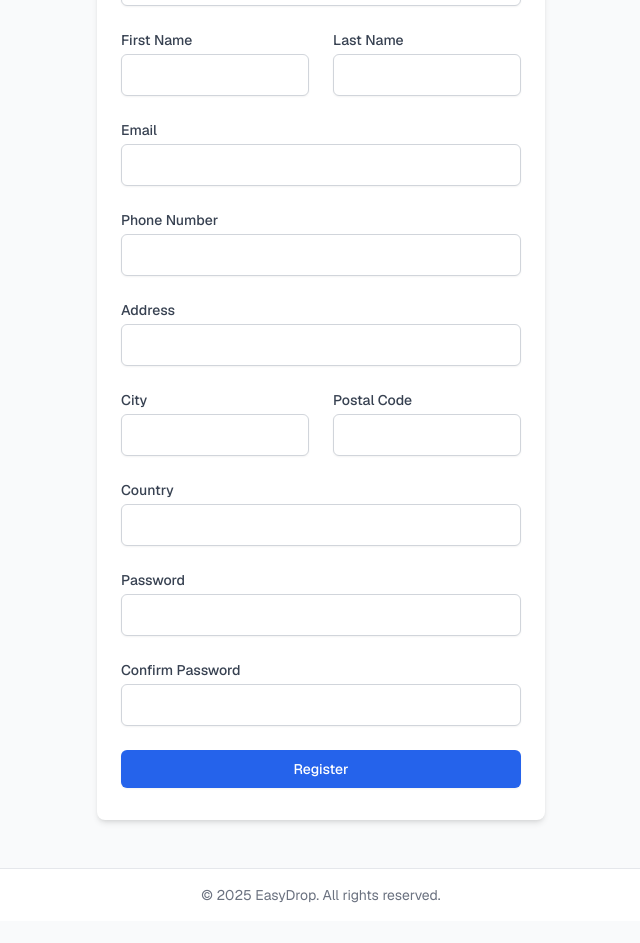
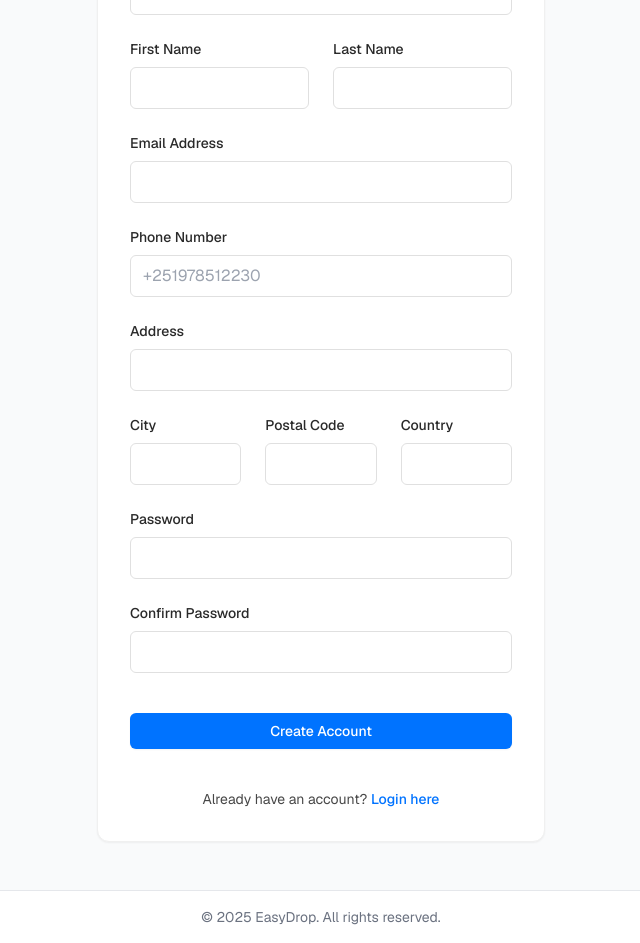
Before and after one commit to EasyDropEt/EasyDrop-SaaS, a Next.js app: page /business/register in a window 1280 px wide. Shown: the part 300-1243 px from the top of the page, without its empty margins (319-959 px from the left). Before the commit the page ends 1221 px from the top, so only its background shows below. Built offline with nearby package versions, Linux system fonts and the light colour scheme.

Commit message:
Feat: update LoginForm and RegisterForm components with Framer Motion, update styling for better dark mode support, and refine button interactions for loading states

```diff
--- a/components/business/RegisterForm.tsx
+++ b/components/business/RegisterForm.tsx
@@ -10,6 +10,8 @@ import { ApiClient } from '@/infrastructure/api/ApiClient';
 import { useBusinessContext } from '@/context/BusinessContext';
 import { ValidationError } from '@/domain/errors/AppError';
 import { GetBusinessOtpUseCase } from '@/application/useCases/business/GetBusinessOtpUseCase';
+import { motion } from 'framer-motion';
+import Link from 'next/link';
 
 const initialFormState: Omit<BusinessRegistration, 'location'> & {
   address: string;
@@ -153,7 +155,7 @@ export const RegisterForm: React.FC = () => {
       const getOtpUseCase = new GetBusinessOtpUseCase(businessRepo);
       const otpResult = await getOtpUseCase.execute(formData.phone_number, formData.password);
 
-      setSuccessMessage(`Business account created successfully! Please check your phone for verification code to login. Your user ID is: ${otpResult.user_id}`);
+      setSuccessMessage(`Business account created successfully! Please check your phone for verification code to login. Your user ID is: ${otpResult.id}`);
 
       // Redirect to login page after a short delay
       setTimeout(() => {
@@ -174,27 +176,45 @@ export const RegisterForm: React.FC = () => {
   };
 
   return (
-    <div className="bg-white px-6 py-8 rounded-lg shadow-md max-w-md w-full mx-auto">
+    <motion.div
+      initial={{ opacity: 0, y: 20 }}
+      animate={{ opacity: 1, y: 0 }}
+      transition={{ duration: 0.5 }}
+      className="card p-8 max-w-md w-full mx-auto"
+    >
       <div className="text-center mb-8">
-        <h1 className="text-2xl font-bold text-gray-900">Create Business Account</h1>
-        <p className="text-gray-600 mt-2">Start managing your deliveries with EasyDrop</p>
+        <h1 className="text-3xl font-bold text-dark-900 dark:text-white mb-2">Create Business Account</h1>
+        <p className="text-dark-500 dark:text-light-400">Start managing your deliveries with EasyDrop</p>
       </div>
 
       {generalError && (
-        <div className="bg-red-50 text-red-600 p-3 rounded mb-4 text-sm">
+        <motion.div
+          initial={{ opacity: 0, height: 0 }}
+          animate={{ opacity: 1, height: 'auto' }}
+          className="bg-red-50 dark:bg-red-900/20 text-red-600 dark:text-red-400 p-4 rounded-lg mb-6 text-sm"
+        >
           {generalError}
-        </div>
+        </motion.div>
       )}
 
       {successMessage && (
-        <div className="bg-green-50 text-green-600 p-3 rounded mb-4 text-sm">
+        <motion.div
+          initial={{ opacity: 0, height: 0 }}
+          animate={{ opacity: 1, height: 'auto' }}
+          className="bg-green-50 dark:bg-green-900/20 text-green-600 dark:text-green-400 p-4 rounded-lg mb-6 text-sm"
+        >
           {successMessage}
-        </div>
+        </motion.div>
       )}
 
-      <form onSubmit={handleSubmit} className="space-y-6">
+      <motion.form
+        initial={{ opacity: 0 }}
+        animate={{ opacity: 1 }}
+        onSubmit={handleSubmit}
+        className="space-y-6"
+      >
         <div>
-          <label htmlFor="business_name" className="block text-sm font-medium text-gray-700">
+          <label htmlFor="business_name" className="block text-sm font-medium text-dark-700 dark:text-light-300 mb-2">
             Business Name
           </label>
           <input
@@ -203,18 +223,18 @@ export const RegisterForm: React.FC = () => {
             type="text"
             value={formData.business_name}
             onChange={handleChange}
-            className={`mt-1 block w-full px-3 py-2 border ${
-              errors.business_name ? 'border-red-300' : 'border-gray-300'
-            } rounded-md shadow-sm focus:outline-none focus:ring-blue-500 focus:border-blue-500`}
+            className={`input ${
+              errors.business_name ? 'border-red-300 dark:border-red-500 focus:border-red-500 focus:ring-red-500' : ''
+            }`}
           />
           {errors.business_name && (
-            <p className="mt-1 text-sm text-red-600">{errors.business_name}</p>
+            <p className="mt-1 text-sm text-red-600 dark:text-red-400">{errors.business_name}</p>
           )}
         </div>
 
         <div className="grid grid-cols-1 gap-6 sm:grid-cols-2">
           <div>
-            <label htmlFor="owner_first_name" className="block text-sm font-medium text-gray-700">
+            <label htmlFor="owner_first_name" className="block text-sm font-medium text-dark-700 dark:text-light-300 mb-2">
               First Name
             </label>
             <input
@@ -223,17 +243,17 @@ export const RegisterForm: React.FC = () => {
               type="text"
               value={formData.owner_first_name}
               onChange={handleChange}
-              className={`mt-1 block w-full px-3 py-2 border ${
-                errors.owner_first_name ? 'border-red-300' : 'border-gray-300'
-              } rounded-md shadow-sm focus:outline-none focus:ring-blue-500 focus:border-blue-500`}
+              className={`input ${
+                errors.owner_first_name ? 'border-red-300 dark:border-red-500 focus:border-red-500 focus:ring-red-500' : ''
+              }`}
             />
             {errors.owner_first_name && (
-              <p className="mt-1 text-sm text-red-600">{errors.owner_first_name}</p>
+              <p className="mt-1 text-sm text-red-600 dark:text-red-400">{errors.owner_first_name}</p>
             )}
           </div>
 
           <div>
-            <label htmlFor="owner_last_name" className="block text-sm font-medium text-gray-700">
+            <label htmlFor="owner_last_name" className="block text-sm font-medium text-dark-700 dark:text-light-300 mb-2">
               Last Name
             </label>
             <input
@@ -242,19 +262,19 @@ export const RegisterForm: React.FC = () => {
               type="text"
               value={formData.owner_last_name}
               onChange={handleChange}
-              className={`mt-1 block w-full px-3 py-2 border ${
-                errors.owner_last_name ? 'border-red-300' : 'border-gray-300'
-              } rounded-md shadow-sm focus:outline-none focus:ring-blue-500 focus:border-blue-500`}
+              className={`input ${
+                errors.owner_last_name ? 'border-red-300 dark:border-red-500 focus:border-red-500 focus:ring-red-500' : ''
+              }`}
             />
             {errors.owner_last_name && (
-              <p className="mt-1 text-sm text-red-600">{errors.owner_last_name}</p>
+              <p className="mt-1 text-sm text-red-600 dark:text-red-400">{errors.owner_last_name}</p>
             )}
           </div>
         </div>
 
         <div>
-          <label htmlFor="email" className="block text-sm font-medium text-gray-700">
-            Email
+          <label htmlFor="email" className="block text-sm font-medium text-dark-700 dark:text-light-300 mb-2">
+            Email Address
           </label>
           <input
             id="email"
@@ -262,17 +282,17 @@ export const RegisterForm: React.FC = () => {
             type="email"
             value={formData.email}
             onChange={handleChange}
-            className={`mt-1 block w-full px-3 py-2 border ${
-              errors.email ? 'border-red-300' : 'border-gray-300'
-            } rounded-md shadow-sm focus:outline-none focus:ring-blue-500 focus:border-blue-500`}
+            className={`input ${
+              errors.email ? 'border-red-300 dark:border-red-500 focus:border-red-500 focus:ring-red-500' : ''
+            }`}
           />
           {errors.email && (
-            <p className="mt-1 text-sm text-red-600">{errors.email}</p>
+            <p className="mt-1 text-sm text-red-600 dark:text-red-400">{errors.email}</p>
           )}
         </div>
 
         <div>
-          <label htmlFor="phone_number" className="block text-sm font-medium text-gray-700">
+          <label htmlFor="phone_number" className="block text-sm font-medium text-dark-700 dark:text-light-300 mb-2">
             Phone Number
           </label>
           <input
@@ -281,17 +301,18 @@ export const RegisterForm: React.FC = () => {
             type="tel"
             value={formData.phone_number}
             onChange={handleChange}
-            className={`mt-1 block w-full px-3 py-2 border ${
-              errors.phone_number ? 'border-red-300' : 'border-gray-300'
-            } rounded-md shadow-sm focus:outline-none focus:ring-blue-500 focus:border-blue-500`}
+            className={`input ${
+              errors.phone_number ? 'border-red-300 dark:border-red-500 focus:border-red-500 focus:ring-red-500' : ''
+            }`}
+            placeholder="+251978512230"
           />
           {errors.phone_number && (
-            <p className="mt-1 text-sm text-red-600">{errors.phone_number}</p>
+            <p className="mt-1 text-sm text-red-600 dark:text-red-400">{errors.phone_number}</p>
           )}
         </div>
 
         <div>
-          <label htmlFor="address" className="block text-sm font-medium text-gray-700">
+          <label htmlFor="address" className="block text-sm font-medium text-dark-700 dark:text-light-300 mb-2">
             Address
           </label>
           <input
@@ -300,18 +321,18 @@ export const RegisterForm: React.FC = () => {
             type="text"
             value={formData.address}
             onChange={handleChange}
-            className={`mt-1 block w-full px-3 py-2 border ${
-              errors.address ? 'border-red-300' : 'border-gray-300'
-            } rounded-md shadow-sm focus:outline-none focus:ring-blue-500 focus:border-blue-500`}
+            className={`input ${
+              errors.address ? 'border-red-300 dark:border-red-500 focus:border-red-500 focus:ring-red-500' : ''
+            }`}
           />
           {errors.address && (
-            <p className="mt-1 text-sm text-red-600">{errors.address}</p>
+            <p className="mt-1 text-sm text-red-600 dark:text-red-400">{errors.address}</p>
           )}
         </div>
 
-        <div className="grid grid-cols-2 gap-6">
+        <div className="grid grid-cols-1 gap-6 sm:grid-cols-3">
           <div>
-            <label htmlFor="city" className="block text-sm font-medium text-gray-700">
+            <label htmlFor="city" className="block text-sm font-medium text-dark-700 dark:text-light-300 mb-2">
               City
             </label>
             <input
@@ -320,17 +341,17 @@ export const RegisterForm: React.FC = () => {
               type="text"
               value={formData.city}
               onChange={handleChange}
-              className={`mt-1 block w-full px-3 py-2 border ${
-                errors.city ? 'border-red-300' : 'border-gray-300'
-              } rounded-md shadow-sm focus:outline-none focus:ring-blue-500 focus:border-blue-500`}
+              className={`input ${
+                errors.city ? 'border-red-300 dark:border-red-500 focus:border-red-500 focus:ring-red-500' : ''
+              }`}
             />
             {errors.city && (
-              <p className="mt-1 text-sm text-red-600">{errors.city}</p>
+              <p className="mt-1 text-sm text-red-600 dark:text-red-400">{errors.city}</p>
             )}
           </div>
 
           <div>
-            <label htmlFor="postal_code" className="block text-sm font-medium text-gray-700">
+            <label htmlFor="postal_code" className="block text-sm font-medium text-dark-700 dark:text-light-300 mb-2">
               Postal Code
             </label>
             <input
@@ -339,18 +360,17 @@ export const RegisterForm: React.FC = () => {
               type="text"
               value={formData.postal_code}
               onChange={handleChange}
-              className={`mt-1 block w-full px-3 py-2 border ${
-                errors.postal_code ? 'border-red-300' : 'border-gray-300'
-              } rounded-md shadow-sm focus:outline-none focus:ring-blue-500 focus:border-blue-500`}
+              className={`input ${
+                errors.postal_code ? 'border-red-300 dark:border-red-500 focus:border-red-500 focus:ring-red-500' : ''
+              }`}
             />
             {errors.postal_code && (
-              <p className="mt-1 text-sm text-red-600">{errors.postal_code}</p>
+              <p className="mt-1 text-sm text-red-600 dark:text-red-400">{errors.postal_code}</p>
             )}
-          </div>
           </div>
 
           <div>
-          <label htmlFor="country" className="block text-sm font-medium text-gray-700">
+            <label htmlFor="country" className="block text-sm font-medium text-dark-700 dark:text-light-300 mb-2">
               Country
             </label>
             <input
@@ -359,17 +379,18 @@ export const RegisterForm: React.FC = () => {
               type="text"
               value={formData.country}
               onChange={handleChange}
-            className={`mt-1 block w-full px-3 py-2 border ${
-              errors.country ? 'border-red-300' : 'border-gray-300'
-            } rounded-md shadow-sm focus:outline-none focus:ring-blue-500 focus:border-blue-500`}
+              className={`input ${
+                errors.country ? 'border-red-300 dark:border-red-500 focus:border-red-500 focus:ring-red-500' : ''
+              }`}
             />
             {errors.country && (
-            <p className="mt-1 text-sm text-red-600">{errors.country}</p>
+              <p className="mt-1 text-sm text-red-600 dark:text-red-400">{errors.country}</p>
             )}
+          </div>
         </div>
 
         <div>
-          <label htmlFor="password" className="block text-sm font-medium text-gray-700">
+          <label htmlFor="password" className="block text-sm font-medium text-dark-700 dark:text-light-300 mb-2">
             Password
           </label>
           <input
@@ -378,17 +399,17 @@ export const RegisterForm: React.FC = () => {
             type="password"
             value={formData.password}
             onChange={handleChange}
-            className={`mt-1 block w-full px-3 py-2 border ${
-              errors.password ? 'border-red-300' : 'border-gray-300'
-            } rounded-md shadow-sm focus:outline-none focus:ring-blue-500 focus:border-blue-500`}
+            className={`input ${
+              errors.password ? 'border-red-300 dark:border-red-500 focus:border-red-500 focus:ring-red-500' : ''
+            }`}
           />
           {errors.password && (
-            <p className="mt-1 text-sm text-red-600">{errors.password}</p>
+            <p className="mt-1 text-sm text-red-600 dark:text-red-400">{errors.password}</p>
           )}
         </div>
 
         <div>
-          <label htmlFor="password_confirmation" className="block text-sm font-medium text-gray-700">
+          <label htmlFor="password_confirmation" className="block text-sm font-medium text-dark-700 dark:text-light-300 mb-2">
             Confirm Password
           </label>
           <input
@@ -397,27 +418,46 @@ export const RegisterForm: React.FC = () => {
             type="password"
             value={formData.password_confirmation}
             onChange={handleChange}
-            className={`mt-1 block w-full px-3 py-2 border ${
-              errors.password_confirmation ? 'border-red-300' : 'border-gray-300'
-            } rounded-md shadow-sm focus:outline-none focus:ring-blue-500 focus:border-blue-500`}
+            className={`input ${
+              errors.password_confirmation ? 'border-red-300 dark:border-red-500 focus:border-red-500 focus:ring-red-500' : ''
+            }`}
           />
           {errors.password_confirmation && (
-            <p className="mt-1 text-sm text-red-600">{errors.password_confirmation}</p>
+            <p className="mt-1 text-sm text-red-600 dark:text-red-400">{errors.password_confirmation}</p>
           )}
         </div>
 
-        <div>
-          <button
+        <div className="pt-4">
+          <motion.button
             type="submit"
             disabled={isLoading}
-            className={`w-full flex justify-center py-2 px-4 border border-transparent rounded-md shadow-sm text-sm font-medium text-white bg-blue-600 hover:bg-blue-700 focus:outline-none focus:ring-2 focus:ring-offset-2 focus:ring-blue-500 ${
+            whileHover={{ scale: 1.02 }}
+            whileTap={{ scale: 0.98 }}
+            className={`btn-primary w-full ${
               isLoading ? 'opacity-75 cursor-not-allowed' : ''
             }`}
           >
-            {isLoading ? 'Registering...' : 'Register'}
-          </button>
+            {isLoading ? (
+              <span className="flex items-center justify-center">
+                <svg className="animate-spin -ml-1 mr-2 h-4 w-4 text-white" xmlns="http://www.w3.org/2000/svg" fill="none" viewBox="0 0 24 24">
+                  <circle className="opacity-25" cx="12" cy="12" r="10" stroke="currentColor" strokeWidth="4"></circle>
+                  <path className="opacity-75" fill="currentColor" d="M4 12a8 8 0 018-8V0C5.373 0 0 5.373 0 12h4zm2 5.291A7.962 7.962 0 014 12H0c0 3.042 1.135 5.824 3 7.938l3-2.647z"></path>
+                </svg>
+                Creating Account...
+              </span>
+            ) : 'Create Account'}
+          </motion.button>
         </div>
-      </form>
+
+        <div className="text-center pt-4">
+          <p className="text-sm text-dark-600 dark:text-light-400">
+            Already have an account?{' '}
+            <Link href="/business/login" className="text-primary-500 hover:text-primary-600 dark:text-primary-400 dark:hover:text-primary-300 font-medium">
+              Login here
+            </Link>
+          </p>
         </div>
+      </motion.form>
+    </motion.div>
   );
 };
```
Also changed, not shown: components/business/LoginForm.tsx (+80 -33 lines). Lines whose indentation alone changed are shown as unchanged.
